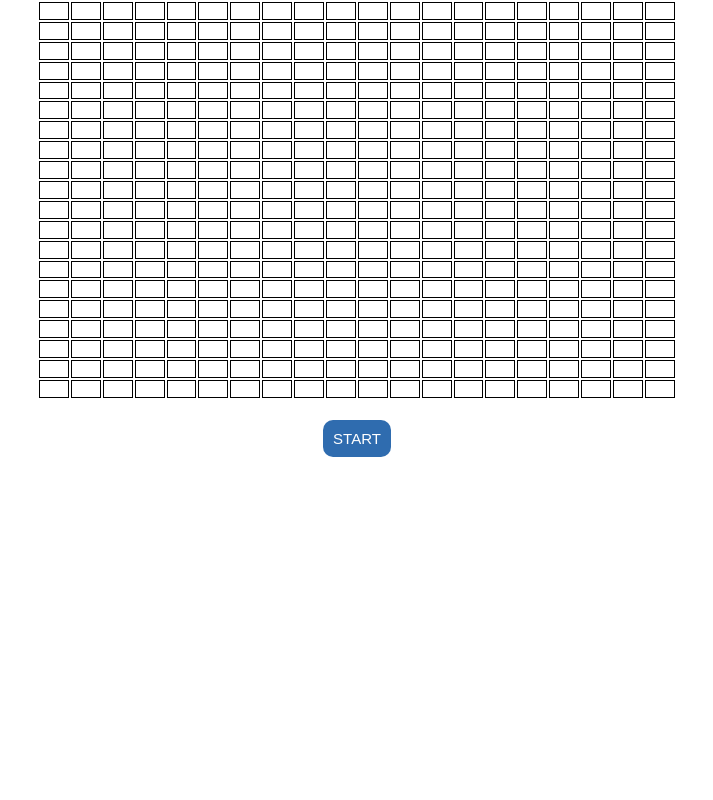
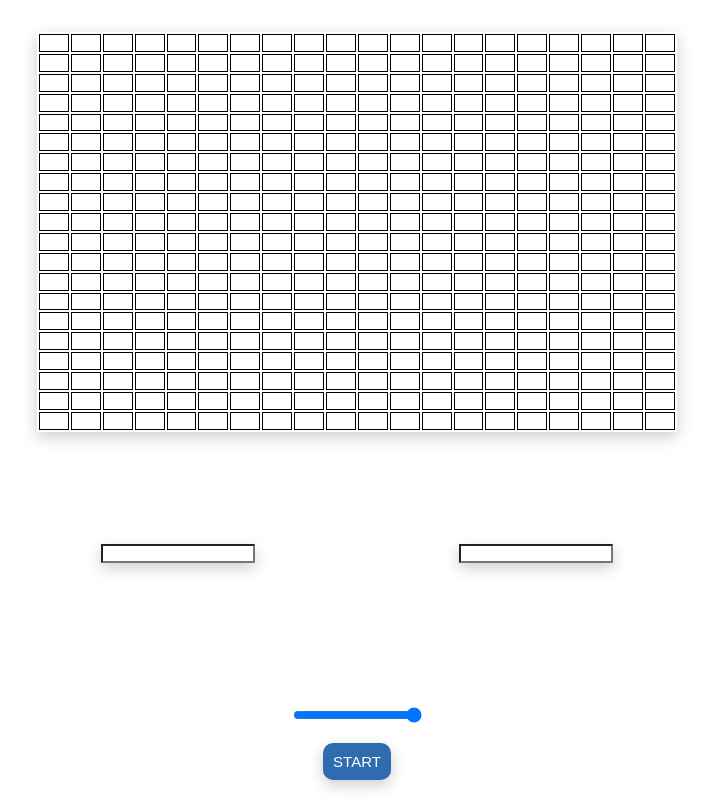
Before and after one commit to Anton-CSS/game-of-life, a website built with webpack: page src/index.html in a window 1280 px wide. Shown: the whole page, without its empty margins (283-996 px from the left). Built offline with nearby package versions, Linux system fonts and the light colour scheme.

Commit message:
added inputs on the page and their logic

```diff
--- a/package.json
+++ b/package.json
@@ -5,8 +5,8 @@
   "main": "index.js",
   "scripts": {
     "test": "jest",
-    "lint": "prettier --check . && eslint . --ext .js, .ts && tsc --noEmit",
-    "lint:fix": "prettier --write . && eslint . --fix --ext .js, .ts && tsc --noEmit",
+    "lint": "prettier --check . && eslint . --ext .js,.ts && tsc --noEmit",
+    "lint:fix": "prettier --write . && eslint . --fix --ext .js,.ts && tsc --noEmit",
     "build": "cross-env NODE_ENV=production webpack --mode production",
     "dev": "cross-env NODE_ENV=development webpack --mode development",
     "start": "cross-env NODE_ENV=development webpack serve --mode development --open",
--- a/src/scss/style.scss
+++ b/src/scss/style.scss
@@ -8,6 +8,9 @@
 body {
   width: 100vw;
   height: 100vh;
+  display: flex;
+  flex-direction: column;
+  align-items: center;
 }
 #app {
   width: 100%;
@@ -19,6 +22,8 @@ body {
 .field {
   width: 50%;
   height: 100%;
+  margin-top: 5%;
+  box-shadow: 0 5px 15px 0 rgba(0, 0, 0, 0.2);
   .cell {
     border: 1px solid black;
     &:hover {
@@ -27,6 +32,18 @@ body {
   }
 }
 
+.wrapper {
+  margin: auto;
+  width: 40%;
+  display: flex;
+  justify-content: space-between;
+  .input__width,
+  .input__height {
+    display: inline-block;
+    width: 30%;
+    box-shadow: 0 5px 15px 0 rgba(0, 0, 0, 0.2);
+  }
+}
 .cell__alive {
   background-color: indianred;
 }
@@ -42,6 +59,7 @@ button {
   border-radius: 10px;
   background-color: #2f6caf;
   color: white;
+  box-shadow: 0 5px 15px 0 rgba(0, 0, 0, 0.2);
   transition: all 0.3s linear;
   &:hover {
     cursor: pointer;
--- a/src/ts/createGameOfLive/createGameOfLive.ts
+++ b/src/ts/createGameOfLive/createGameOfLive.ts
@@ -3,9 +3,9 @@ import { getNextGeneration } from "../getNextGeneration/getNextGeneration";
 
 export const createGameOfLive = (
   el: HTMLElement,
-  height: number = 20,
-  width: number = 20,
-  steep: number = 1000
+  height = 20,
+  width = 20,
+  step = 1000
 ) => {
   let field: any = Array.from({ length: height }).map(() =>
     Array.from({ length: width }).fill(0)
@@ -17,29 +17,85 @@ export const createGameOfLive = (
     drawField(app, field, onCellClick);
   };
 
+  const startGame = (): void => {
+    field = Array.from({ length: height }).map(() =>
+      Array.from({ length: width }).fill(0)
+    );
+    drawField(app, field, onCellClick);
+  };
+
   app.setAttribute("id", "app");
   el.insertAdjacentElement("afterbegin", app);
 
   const button = document.createElement("button");
   button.textContent = "start";
   button.classList.add("btn__switch");
+
   let timerId: any;
 
-  button.addEventListener("click", () => {
+  const handlerButton = (speed: number): void => {
     const makeGameStep = () => {
       field = getNextGeneration(field);
       drawField(app, field, onCellClick);
     };
     if (button.textContent === "start") {
       button.textContent = "stop";
-      timerId = setInterval(makeGameStep, steep);
+      timerId = setInterval(makeGameStep, speed);
     } else {
       button.textContent = "start";
       clearInterval(timerId);
+      field = Array.from({ length: height }).map(() =>
+        Array.from({ length: width }).fill(0)
+      );
+      drawField(app, field, onCellClick);
     }
+  };
+  button.addEventListener("click", () => {
+    handlerButton(step);
   });
 
+  const firstInputNum: HTMLInputElement = document.createElement("input");
+  const secondInputNum: HTMLInputElement = document.createElement("input");
+  const thirdInputRange: HTMLInputElement = document.createElement("input");
+
+  firstInputNum.className = "input__width";
+  firstInputNum.setAttribute("type", "number");
+  firstInputNum.setAttribute("min", "10");
+  firstInputNum.setAttribute("max", "50");
+  firstInputNum.setAttribute("step", "1");
+
+  firstInputNum.addEventListener("input", () => {
+    width = Number(firstInputNum.value);
+    startGame();
+  });
+
+  secondInputNum.className = "input__height";
+  secondInputNum.setAttribute("type", "number");
+  secondInputNum.setAttribute("min", "10");
+  secondInputNum.setAttribute("max", "50");
+  secondInputNum.setAttribute("step", "1");
+
+  secondInputNum.addEventListener("input", () => {
+    height = Number(secondInputNum.value);
+    startGame();
+  });
+
+  thirdInputRange.className = "input__range";
+  thirdInputRange.setAttribute("type", "range");
+  thirdInputRange.setAttribute("min", "1");
+  thirdInputRange.setAttribute("max", "5");
+  thirdInputRange.setAttribute("step", "1");
+
+  thirdInputRange.addEventListener("change", () => {
+    step = Number(thirdInputRange.value) * 1000;
+  });
+
+  const wrapper = document.createElement("div");
+  wrapper.className = "wrapper";
+  wrapper.insertAdjacentElement("beforeend", firstInputNum);
+  wrapper.insertAdjacentElement("beforeend", secondInputNum);
+  el.insertAdjacentElement("beforeend", wrapper);
+  el.insertAdjacentElement("beforeend", thirdInputRange);
   el.insertAdjacentElement("beforeend", button);
-
   drawField(app, field, onCellClick);
 };
--- a/src/ts/sleep.ts
+++ b/src/ts/sleep.ts
@@ -2,5 +2,4 @@ export const sleep = async (x: number) => {
   const time = new Promise((resolve) => {
     setTimeout(resolve, x);
   });
-  console.log(time);
 };
```
Also changed, not shown: src/ts/createGameOfLive/createGameOfLive.test.ts (+4 -4 lines), 1 other file.
